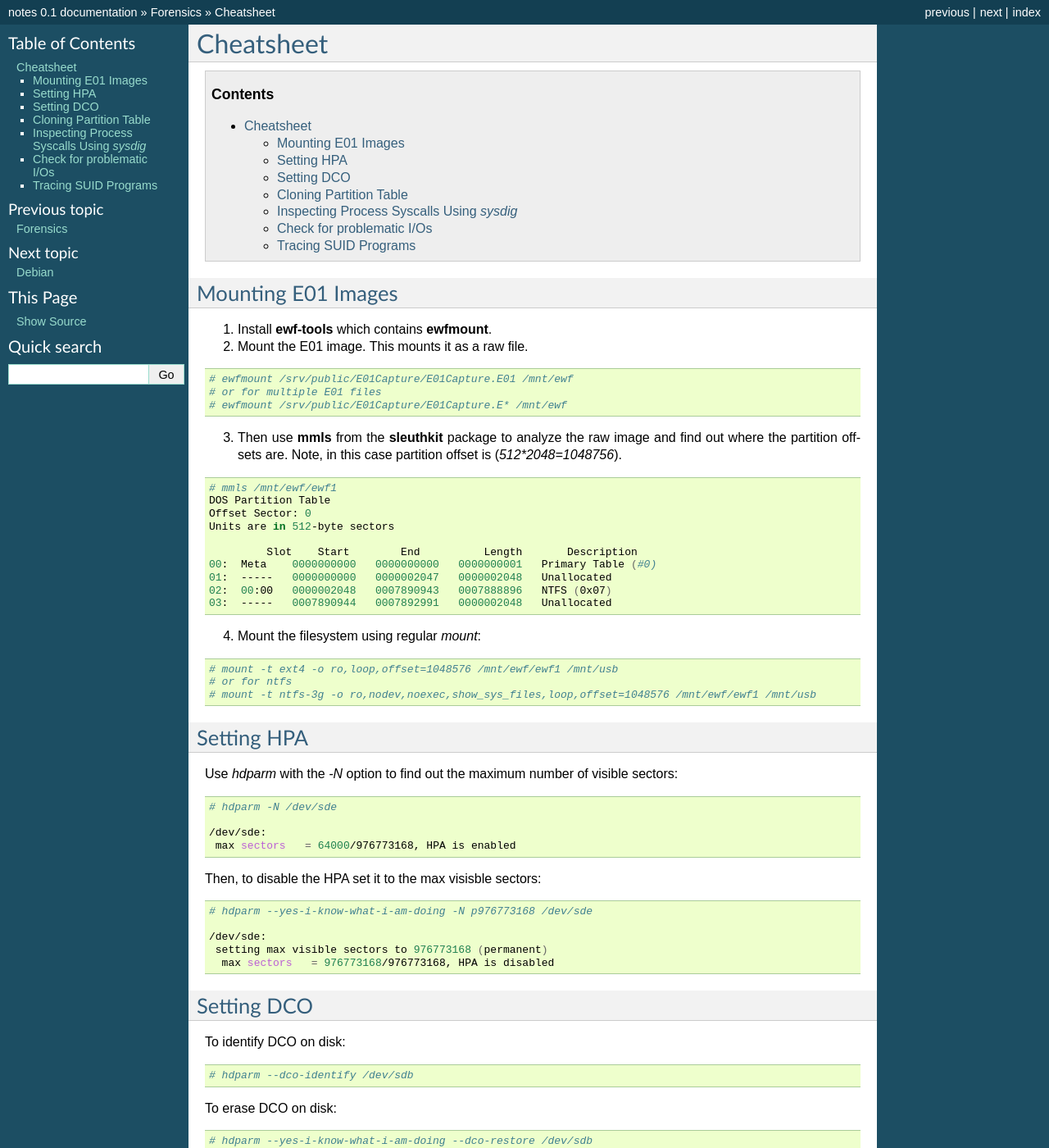
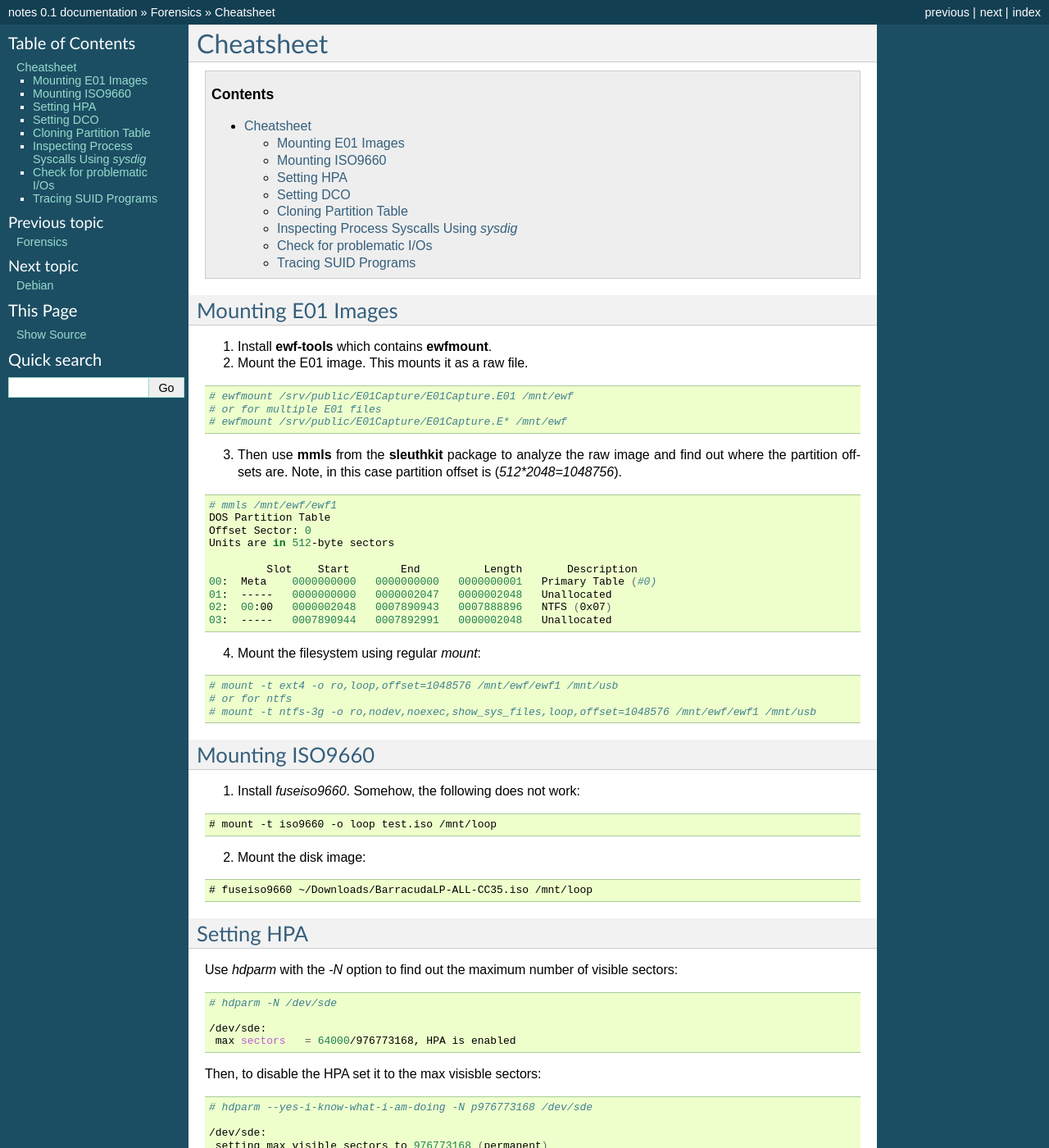
Before and after one commit to amituttam/notes, a Sphinx documentation site: the page built from docs/forensics/cheatsheet.rst, in a window 1280 px wide and 1400 px high. Shown: the whole window at 82% size. Built offline with Sphinx 7.4.7, drawn with Linux system fonts in a browser that asks for light colours.

Commit message:
Add section on mounting iso images

```diff
--- a/docs/forensics/cheatsheet.rst
+++ b/docs/forensics/cheatsheet.rst
@@ -39,6 +39,21 @@ Mounting E01 Images
     # mount -t ext4 -o ro,loop,offset=1048576 /mnt/ewf/ewf1 /mnt/usb
     # or for ntfs
     # mount -t ntfs-3g -o ro,nodev,noexec,show_sys_files,loop,offset=1048576 /mnt/ewf/ewf1 /mnt/usb
+
+Mounting ISO9660
+----------------
+
+1. Install *fuseiso9660*. Somehow, the following does not work:
+
+.. code-block:: none
+
+    # mount -t iso9660 -o loop test.iso /mnt/loop
+
+2. Mount the disk image:
+
+.. code-block:: none
+
+    # fuseiso9660 ~/Downloads/BarracudaLP-ALL-CC35.iso /mnt/loop
 
 Setting HPA
 -----------
```
